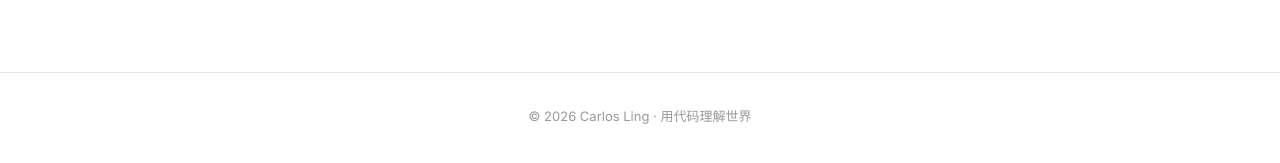
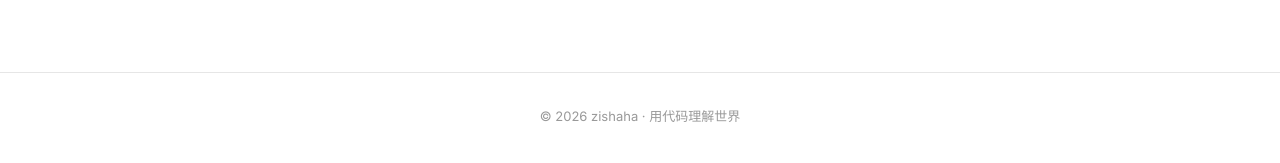
Before and after one commit to zishaha/blog, a Jekyll site: the page built from index.html, in a window 1280 px wide. Shown: the part 602-765 px from the top of the page. Built offline with Jekyll 4.4.1, drawn with Linux system fonts in a browser that asks for light colours.

Commit message:
Replace all 'Carlos Ling' with zishaha
Co-Authored-By: Claude Sonnet 4 <noreply@anthropic.com>

```diff
--- a/_config.yml
+++ b/_config.yml
@@ -2,7 +2,7 @@ title: zishaha
 description: 技术思考与工程实践
 url: "https://zishaha.github.io"
 baseurl: "/blog"
-author: Carlos Ling
+author: zishaha
 lang: zh-CN
 
 markdown: kramdown
```
Also changed, not shown: _posts/2026-04-02-a2ui-best-practices.md (+1 -1 lines).
